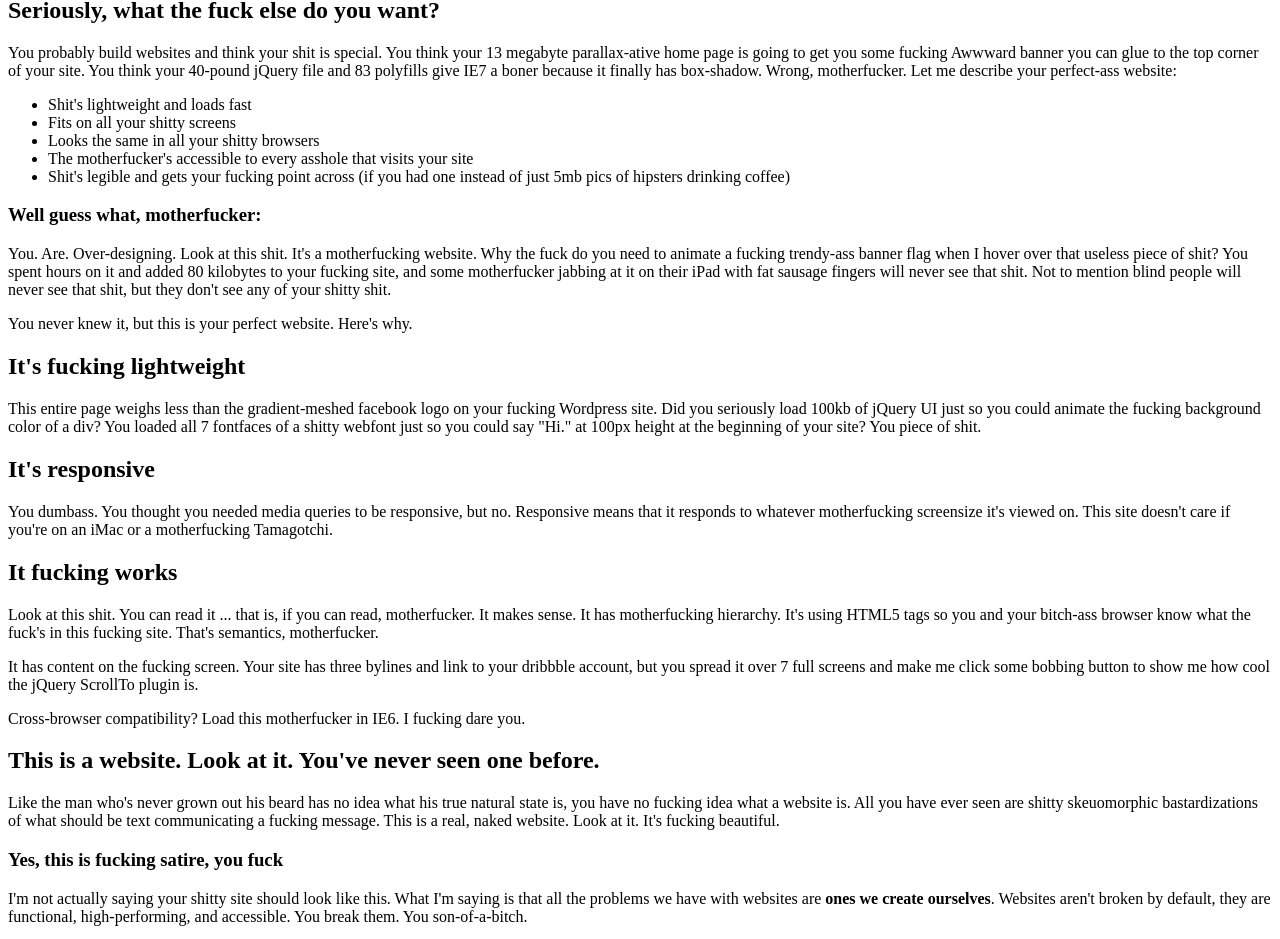
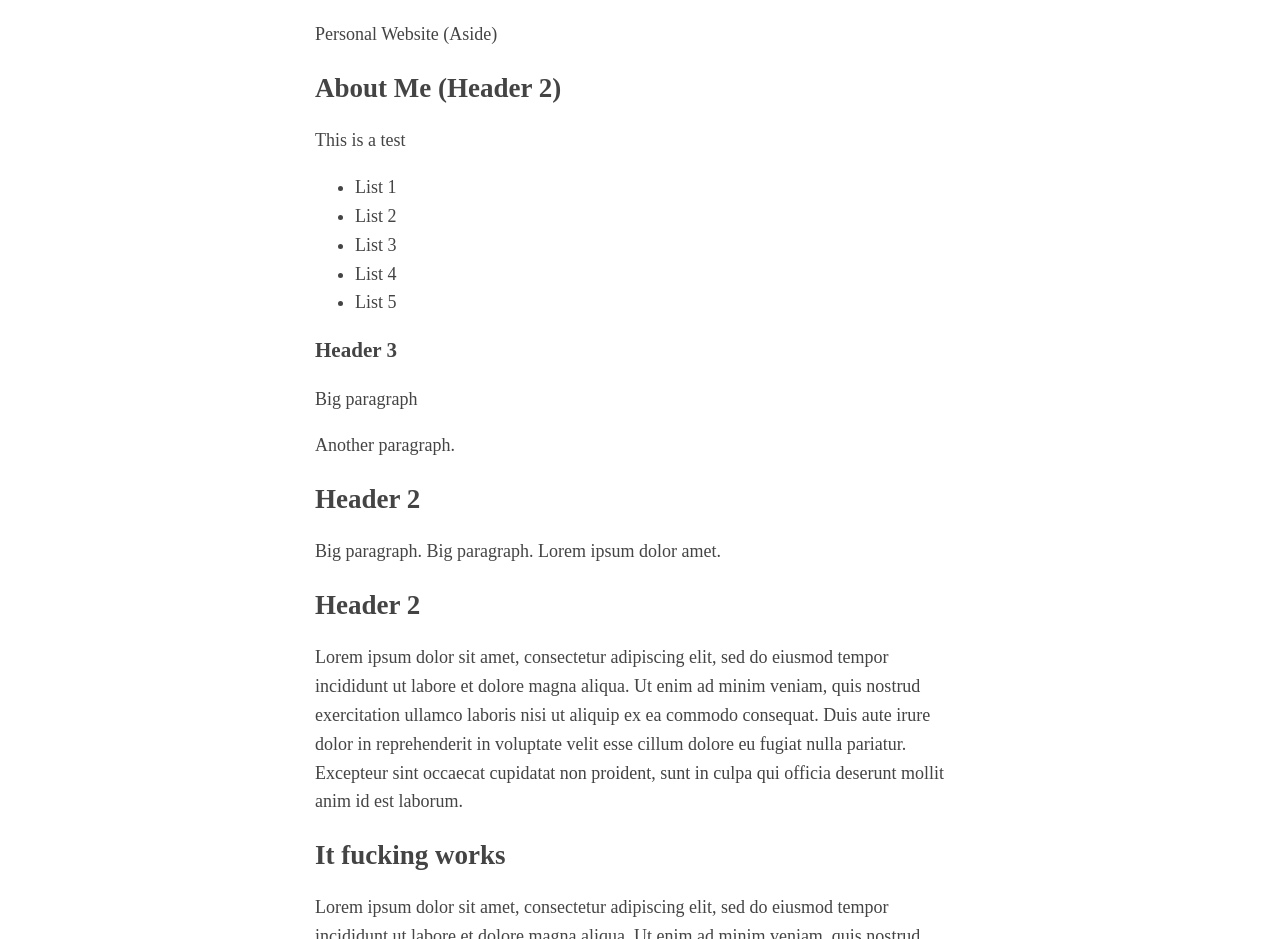
Before and after one commit to DavidLi-T/DavidLi-T.github.io, a plain HTML site: page index.html in a window 1280 px wide. Shown: the part 121-1060 px from the top of the page. Drawn offline with Linux system fonts and the light colour scheme.

Commit message:
Added CSS and removed text for custom forms

```diff
--- a/index.html
+++ b/index.html
@@ -4,58 +4,60 @@
     <meta charset="utf-8">
     <meta name="viewport" content="width=device-width, initial-scale=1">
 
-    <!-- FOR THE CURIOUS: This site was made by @thebarrytone. Don't tell my mom. -->
+    <!-- FOR THE CURIOUS: This site was based off of the site from @thebarrytone.-->
 
-    <title>Motherfucking Website</title>
+    <title>David Li's Personal Website</title>
+
+	<style type="text/css">body{margin:40px auto;max-width:650px;line-height:1.6;font-size:18px;color:#444;padding:010px}h1,h2,h3{line-height:1.2}</style>
 </head>
 
 <body>
     <header>
-        <h1>This is a motherfucking website.</h1>
-        <aside>And it's fucking perfect.</aside>
+        <h1>David Li, PhD (Header 1)</h1>
+        <aside>Personal Website (Aside)</aside>
     </header>
 
-        <h2>Seriously, what the fuck else do you want?</h2>
+        <h2>About Me (Header 2)</h2>
 
-        <p>You probably build websites and think your shit is special. You think your 13 megabyte parallax-ative home page is going to get you some fucking Awwward banner you can glue to the top corner of your site. You think your 40-pound jQuery file and 83 polyfills give IE7 a boner because it finally has box-shadow. Wrong, motherfucker. Let me describe your perfect-ass website:</p>
+        <p>This is a test</p>
 
         <ul>
-            <li>Shit's lightweight and loads fast</li>
-            <li>Fits on all your shitty screens</li>
-            <li>Looks the same in all your shitty browsers</li>
-            <li>The motherfucker's accessible to every asshole that visits your site</li>
-            <li>Shit's legible and gets your fucking point across (if you had one instead of just 5mb pics of hipsters drinking coffee)</li>
+            <li>List 1</li>
+            <li>List 2</li>
+            <li>List 3</li>
+            <li>List 4</li>
+            <li>List 5</li>
         </ul>
 
-        <h3>Well guess what, motherfucker:</h3>
+        <h3>Header 3</h3>
 
-        <p>You. Are. Over-designing. Look at this shit. It's a motherfucking website. Why the fuck do you need to animate a fucking trendy-ass banner flag when I hover over that useless piece of shit? You spent hours on it and added 80 kilobytes to your fucking site, and some motherfucker jabbing at it on their iPad with fat sausage fingers will never see that shit. Not to mention blind people will never see that shit, but they don't see any of your shitty shit.</p>
+        <p>Big paragraph</p>
 
-        <p>You never knew it, but this is your perfect website. Here's why.</p>
+        <p>Another paragraph.</p>
 
-        <h2>It's fucking lightweight</h2>
+        <h2>Header 2</h2>
 
-        <p>This entire page weighs less than the gradient-meshed facebook logo on your fucking Wordpress site. Did you seriously load 100kb of jQuery UI just so you could animate the fucking background color of a div? You loaded all 7 fontfaces of a shitty webfont just so you could say "Hi." at 100px height at the beginning of your site? You piece of shit.</p>
+        <p>Big paragraph. Big paragraph. Lorem ipsum dolor amet.</p>
 
-        <h2>It's responsive</h2>
+        <h2>Header 2</h2>
 
-        <p>You dumbass. You thought you needed media queries to be responsive, but no. Responsive means that it responds to whatever motherfucking screensize it's viewed on. This site doesn't care if you're on an iMac or a motherfucking Tamagotchi.</p>
+        <p>Lorem ipsum dolor sit amet, consectetur adipiscing elit, sed do eiusmod tempor incididunt ut labore et dolore magna aliqua. Ut enim ad minim veniam, quis nostrud exercitation ullamco laboris nisi ut aliquip ex ea commodo consequat. Duis aute irure dolor in reprehenderit in voluptate velit esse cillum dolore eu fugiat nulla pariatur. Excepteur sint occaecat cupidatat non proident, sunt in culpa qui officia deserunt mollit anim id est laborum.</p>
 
         <h2>It fucking works</h2>
 
-        <p>Look at this shit. You can read it ... that is, if you can read, motherfucker. It makes sense. It has motherfucking hierarchy. It's using HTML5 tags so you and your bitch-ass browser know what the fuck's in this fucking site. That's semantics, motherfucker.</p>
+        <p>Lorem ipsum dolor sit amet, consectetur adipiscing elit, sed do eiusmod tempor incididunt ut labore et dolore magna aliqua. Ut enim ad minim veniam, quis nostrud exercitation ullamco laboris nisi ut aliquip ex ea commodo consequat. Duis aute irure dolor in reprehenderit in voluptate velit esse cillum dolore eu fugiat nulla pariatur. Excepteur sint occaecat cupidatat non proident, sunt in culpa qui officia deserunt mollit anim id est laborum.</p>
 
-        <p>It has content on the fucking screen. Your site has three bylines and link to your dribbble account, but you spread it over 7 full screens and make me click some bobbing button to show me how cool the jQuery ScrollTo plugin is.</p>
+        <p>Lorem ipsum dolor sit amet, consectetur adipiscing elit, sed do eiusmod tempor incididunt ut labore et dolore magna aliqua. Ut enim ad minim veniam, quis nostrud exercitation ullamco laboris nisi ut aliquip ex ea commodo consequat. Duis aute irure dolor in reprehenderit in voluptate velit esse cillum dolore eu fugiat nulla pariatur. Excepteur sint occaecat cupidatat non proident, sunt in culpa qui officia deserunt mollit anim id est laborum.</p>
 
-        <p>Cross-browser compatibility? Load this motherfucker in IE6. I fucking dare you.</p>
+        <p>Lorem ipsum dolor sit amet, consectetur adipiscing elit, sed do eiusmod tempor incididunt ut labore et dolore magna aliqua. Ut enim ad minim veniam, quis nostrud exercitation ullamco laboris nisi ut aliquip ex ea commodo consequat. Duis aute irure dolor in reprehenderit in voluptate velit esse cillum dolore eu fugiat nulla pariatur. Excepteur sint occaecat cupidatat non proident, sunt in culpa qui officia deserunt mollit anim id est laborum.</p>
 
-        <h2>This is a website. Look at it.  You've never seen one before.</h2>
+        <h2>Header 2</h2>
 
-        <p>Like the man who's never grown out his beard has no idea what his true natural state is, you have no fucking idea what a website is. All you have ever seen are shitty skeuomorphic bastardizations of what should be text communicating a fucking message. This is a real, naked website. Look at it. It's fucking beautiful.</p>
+        <p>Lorem ipsum dolor sit amet, consectetur adipiscing elit, sed do eiusmod tempor incididunt ut labore et dolore magna aliqua. Ut enim ad minim veniam, quis nostrud exercitation ullamco laboris nisi ut aliquip ex ea commodo consequat. Duis aute irure dolor in reprehenderit in voluptate velit esse cillum dolore eu fugiat nulla pariatur. Excepteur sint occaecat cupidatat non proident, sunt in culpa qui officia deserunt mollit anim id est laborum.</p>
 
-        <h3>Yes, this is fucking satire, you fuck</h3>
+        <h3>Header 3</h3>
 
-        <p>I'm not actually saying your shitty site should look like this. What I'm saying is that all the problems we have with websites are <strong>ones we create ourselves</strong>. Websites aren't broken by default, they are functional, high-performing, and accessible. You break them. You son-of-a-bitch.</p>
+        <p>Lorem ipsum dolor sit amet, consectetur adipiscing elit, sed do eiusmod tempor incididunt ut labore et dolore magna aliqua. Ut enim ad minim veniam, quis nostrud exercitation ullamco laboris nisi ut aliquip ex ea commodo consequat. Duis aute irure dolor in reprehenderit in voluptate velit esse cillum dolore eu fugiat nulla pariatur. Excepteur sint occaecat cupidatat non proident, sunt in culpa qui officia deserunt mollit anim id est laborum.</p>
 
         <blockquote cite="https://www.vitsoe.com/us/about/good-design">"Good design is as little design as possible."<br>
             - some German motherfucker
```
